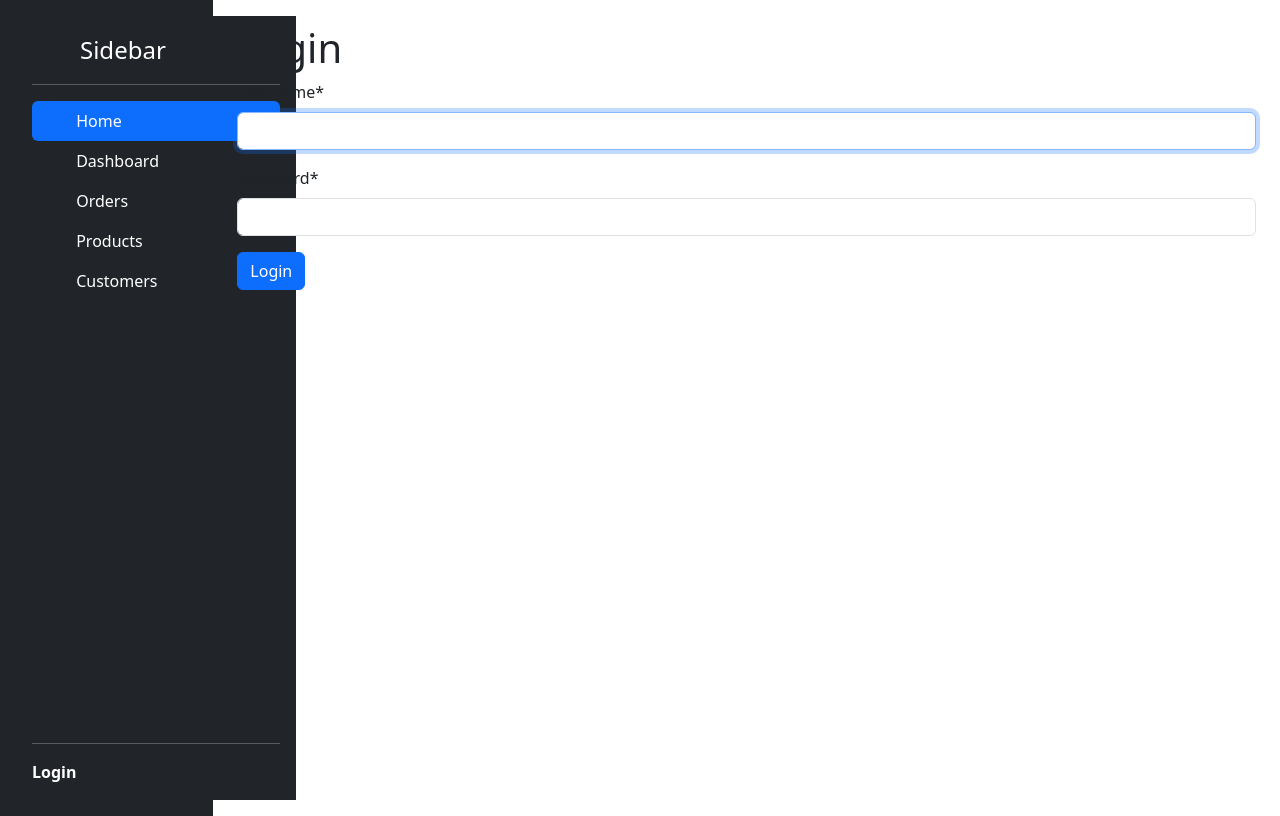
After one commit to kkkkkkkkatya/task-manager, a Django app: page /accounts/login/ in a window 1280 px wide. The commit adds this page. Run offline with Django 5.2, Linux system fonts and the light colour scheme; some libraries are stand-ins or nearby versions.

Commit message:
add login & logout features

```diff
--- a/task/urls.py
+++ b/task/urls.py
@@ -4,6 +4,7 @@ from .views import index
 
 urlpatterns = [
     path("", index, name="index"),
+
 ]
 
 app_name = "task"
--- a/task_manager/urls.py
+++ b/task_manager/urls.py
@@ -23,5 +23,6 @@ from django.conf.urls.static import static
 
 urlpatterns = [
     path("admin/", admin.site.urls),
+    path("accounts/", include("django.contrib.auth.urls")),
     path("", include("task.urls", namespace="task")),
 ] + static(settings.STATIC_URL, document_root=settings.STATIC_ROOT)
--- a/templates/includes/sidebar.html
+++ b/templates/includes/sidebar.html
@@ -1,6 +1,8 @@
 <div class="d-flex flex-column flex-shrink-0 p-3 text-bg-dark" style="width: 280px; height: 98vh;">
   <a href="/" class="d-flex align-items-center mb-3 mb-md-0 me-md-auto text-white text-decoration-none">
-        <svg class="bi pe-none me-2" width="40" height="32"><use xlink:href="#bootstrap"></use></svg>
+    <svg class="bi pe-none me-2" width="40" height="32">
+      <use xlink:href="#bootstrap"></use>
+    </svg>
     <span class="fs-4">Sidebar</span>
   </a>
   <hr>
@@ -9,42 +11,53 @@
   <ul class="nav nav-pills flex-column mb-auto">
     <li class="nav-item">
       <a href="{% url 'task:index' %}" class="nav-link active" aria-current="page">
-                <svg class="bi pe-none me-2" width="16" height="16"><use xlink:href="#home"></use></svg>
+        <svg class="bi pe-none me-2" width="16" height="16">
+          <use xlink:href="#home"></use>
+        </svg>
         Home
       </a>
     </li>
     <li>
       <a href="#" class="nav-link text-white">
-                <svg class="bi pe-none me-2" width="16" height="16"><use xlink:href="#speedometer2"></use></svg>
+        <svg class="bi pe-none me-2" width="16" height="16">
+          <use xlink:href="#speedometer2"></use>
+        </svg>
         Dashboard
       </a>
     </li>
     <li>
       <a href="#" class="nav-link text-white">
-                <svg class="bi pe-none me-2" width="16" height="16"><use xlink:href="#table"></use></svg>
+        <svg class="bi pe-none me-2" width="16" height="16">
+          <use xlink:href="#table"></use>
+        </svg>
         Orders
       </a>
     </li>
     <li>
       <a href="#" class="nav-link text-white">
-                <svg class="bi pe-none me-2" width="16" height="16"><use xlink:href="#grid"></use></svg>
+        <svg class="bi pe-none me-2" width="16" height="16">
+          <use xlink:href="#grid"></use>
+        </svg>
         Products
       </a>
     </li>
     <li>
       <a href="#" class="nav-link text-white">
-                <svg class="bi pe-none me-2" width="16" height="16"><use xlink:href="#people-circle"></use></svg>
+        <svg class="bi pe-none me-2" width="16" height="16">
+          <use xlink:href="#people-circle"></use>
+        </svg>
         Customers
       </a>
     </li>
   </ul>
 
 
-
   <!-- User Profile at Bottom -->
   <div class="mt-auto dropdown">
     <hr>
-        <a href="#" class="d-flex align-items-center text-white text-decoration-none dropdown-toggle" data-bs-toggle="dropdown" aria-expanded="false">
+    {% if user.is_authenticated %}
+      <a href="#" class="d-flex align-items-center text-white text-decoration-none dropdown-toggle"
+         data-bs-toggle="dropdown" aria-expanded="false">
         <img src="https://github.com/mdo.png" alt="" width="32" height="32" class="rounded-circle me-2">
         <strong>mdo</strong>
       </a>
@@ -52,8 +65,25 @@
         <li><a class="dropdown-item" href="#">New project...</a></li>
         <li><a class="dropdown-item" href="#">Settings</a></li>
         <li><a class="dropdown-item" href="#">Profile</a></li>
-            <li><hr class="dropdown-divider"></li>
-            <li><a class="dropdown-item" href="#">Sign out</a></li>
+        <li>
+          <hr class="dropdown-divider">
+        </li>
+        <li>
+          <form method="post" action="{% url 'logout' %}" style="display: inline;">
+            {% csrf_token %}
+            <button type="submit" class="dropdown-item" style="border: none; background: none; cursor: pointer;">
+              Logout
+            </button>
+          </form>
+        </li>
       </ul>
+    {% else %}
+      <a href="{% url 'login' %}?next={{ request.path }}"
+         class="d-flex align-items-center text-white text-decoration-none">
+        <strong>Login</strong>
+      </a>
+
+
+    {% endif %}
   </div>
 </div>
--- /dev/null
+++ b/templates/registration/login.html
@@ -0,0 +1,24 @@
+{% extends "base.html" %}
+{% load crispy_forms_filters %}
+
+{% block content %}
+
+{% if form.errors %}
+  <p>Your username and password didn't match. Please try again.</p>
+{% endif %}
+
+<h1>Login</h1>
+
+{% if next %}
+  <p>Please login to see this page.</p>
+{% endif %}
+
+<form method="post" action="{% url 'login' %}">
+  {% csrf_token %}
+  {{ form|crispy }}
+
+  <input type="submit" value="Login" class="btn btn-primary" />
+  <input type="hidden" name="next" value="{{ next }}" />
+</form>
+
+{% endblock %}
```
Also changed, not shown: task_manager/settings.py (+11 -2 lines), templates/registration/logout.html (added, +7 -0 lines). Lines whose indentation alone changed are shown as unchanged.
